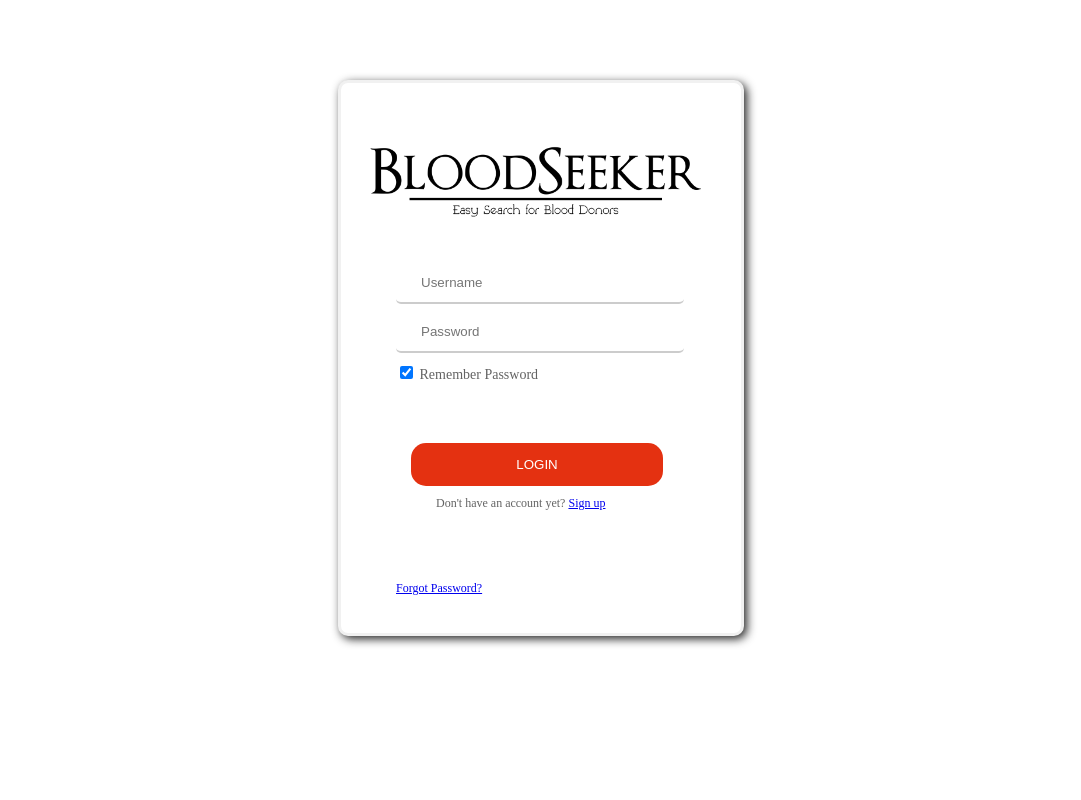
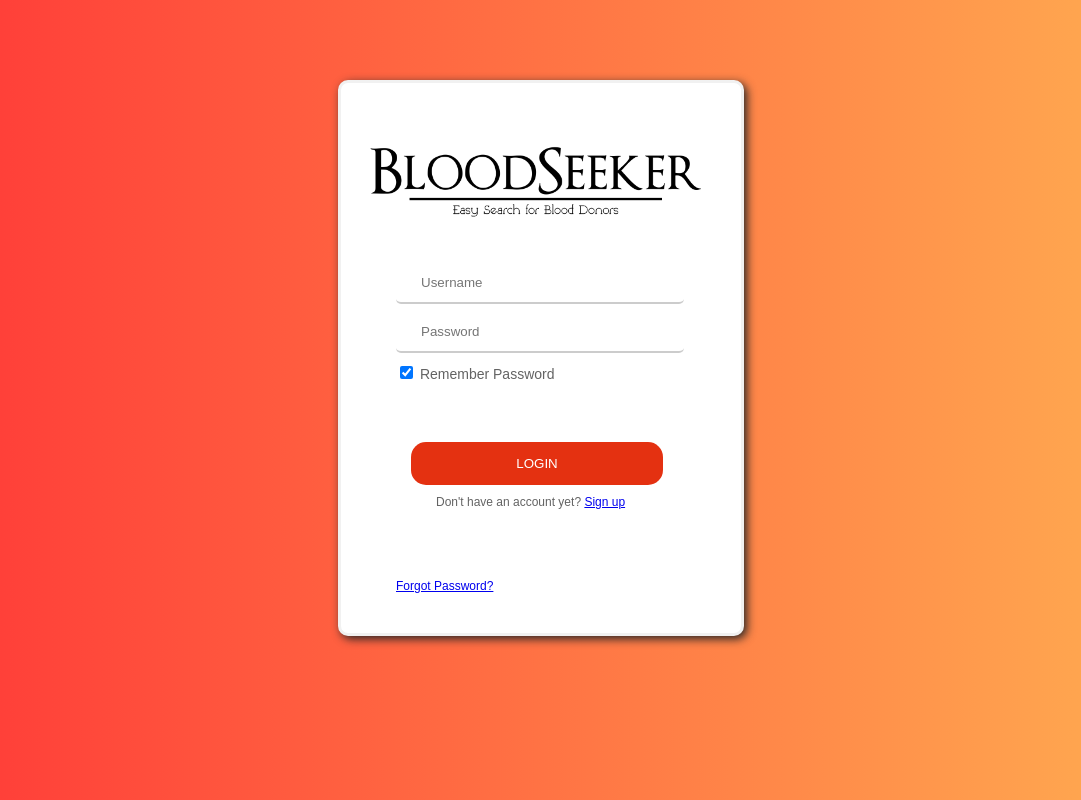
Before and after one commit to julesnicolsontabuno/bloodseeker-django, a Django app: page /user/login in a window 1280 px wide. Shown: the whole page, without its empty margins (99-1180 px from the left). Run offline with Django 3.2, Linux system fonts and the light colour scheme.

Commit message:
Created Login Page
Please Review changes

```diff
--- a/static/css/login.css
+++ b/static/css/login.css
@@ -1,4 +1,4 @@
-lobody {
+body {
         font-family: Arial, Helvetica, sans-serif;
         background-image: linear-gradient(to right, #ff3737, #ffae51);
 }
```
